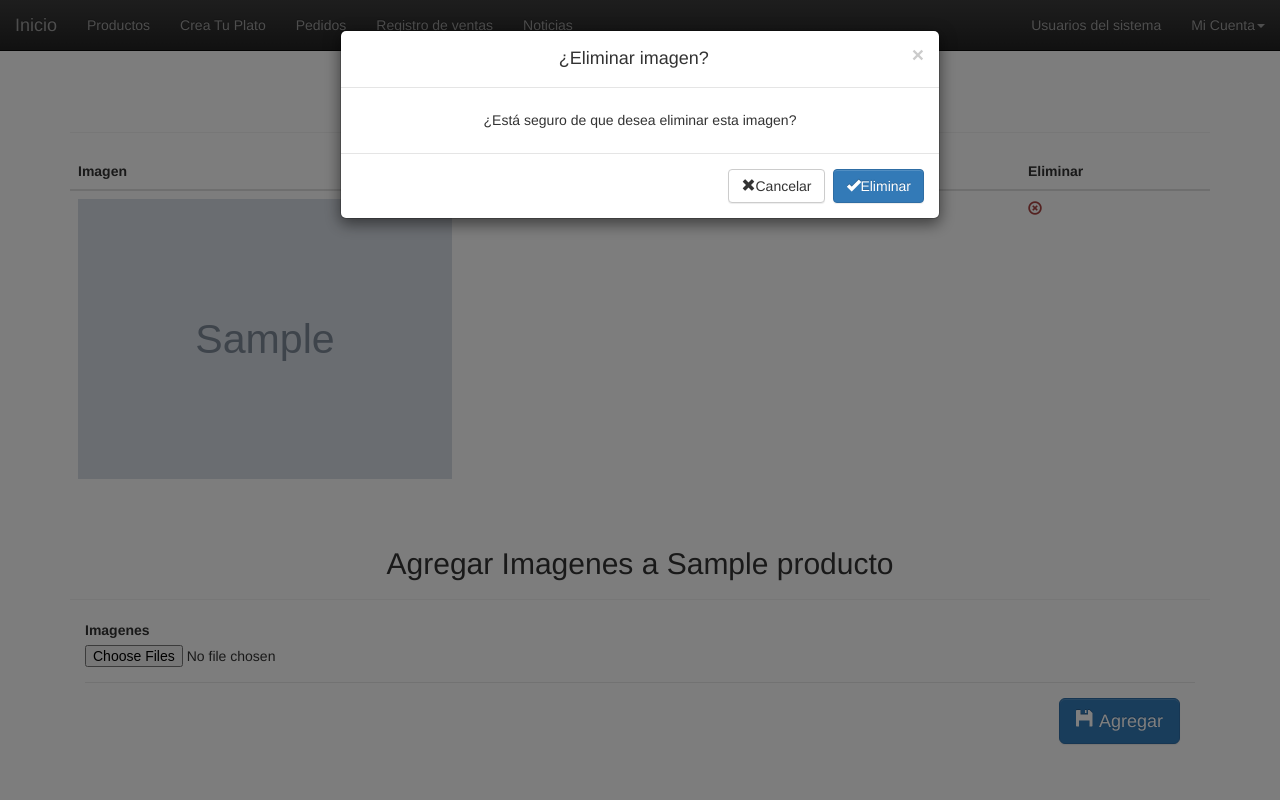
After one commit to puntodesarrollo/colacionesAndrea, a PHP site: page /productos/editarImagenes.php?p=1 in a window 1280 px wide, after a click that opens the changed part. The commit adds this page. Run offline with PHP 8.4, Linux system fonts and the light colour scheme; the visitor is signed in with stand-in values (Sample User, id 1); tables that the repository leaves empty or names only in its code hold one stand-in row (values such as "Sample post"); grey boxes marked "Sample" are stand-in pictures; some libraries are stand-ins or nearby versions.

Commit message:
agregar cambios

```diff
--- /dev/null
+++ b/admin/productos/editarImagenes.php
@@ -0,0 +1,127 @@
+<?php
+		$sesion = include $_SERVER['DOCUMENT_ROOT']."/admin/verificarSesion.php";
+
+		if($sesion===false){
+			header("location:/admin/login");
+			exit;
+		}
+
+		include $_SERVER['DOCUMENT_ROOT']."/admin/header.php";
+
+
+
+		$id_producto= $_GET["p"];
+
+		include $_SERVER['DOCUMENT_ROOT']."/admin/conexion.php";
+
+		$sql="SELECT * FROM productos WHERE id='$id_producto'";
+		$result = mysqli_query($con,$sql);
+
+		for ($i = 0; $i <$result->num_rows; $i++) {
+			$result->data_seek($i);
+			$fila = $result->fetch_assoc();
+			$nombre=$fila["nombre"];
+		}
+
+
+
+		$sql_fotos="SELECT * FROM fotos_productos WHERE id_producto='$id_producto'";
+
+		$result_fotos = mysqli_query($con,$sql_fotos);
+		$fotos=array();
+
+
+
+	?>
+	</br>
+	</br>
+	<div class="page-header">
+        <h2 class="text-center">Eliminar Imagenes de <?php echo $nombre; ?></h2>
+    </div>
+	<div class="table-responsive">
+		<table class="table table-hover">
+			<thead>
+				<tr>
+					<th class="col-sm-10">Imagen</th>
+					<th>Eliminar</th>
+				</tr>
+			</thead>
+			<tbody>
+				<?php
+
+					for ($i = 0; $i <$result_fotos->num_rows; $i++)
+					{
+						$result_fotos->data_seek($i);
+						$fila = $result_fotos->fetch_assoc();
+						$id = $fila["id"];
+						$nombreFoto=$fila["ruta_foto"];
+						echo '<tr>
+								<td><img src="'.$nombreFoto.'" width="40%"; class="hidden-xs" /><img src="'.$nombreFoto.'" width="100%"; class="visible-xs" /></td>
+								<td><a href="#" data-toggle="modal" data-target="#myModal" onclick="funcionDelete(\''.$id.'\',\''.$nombreFoto.'\',\''.$id_producto.'\')">
+										<span class="glyphicon glyphicon-remove-circle text-danger"></span>
+									</a></td>
+							</tr>';
+					}
+				?>
+			</tbody>
+		</table>
+
+
+	</div>
+
+
+
+	<div class="page-header">
+        <h2 class="text-center">Agregar Imagenes a <?php echo $nombre; ?></h2>
+    </div>
+	<div class="col-sm-12">
+		<form action="agregarNuevasImagenes.php" method="post" enctype="multipart/form-data">
+			<input name="id_producto" value="<?php echo $id_producto; ?>" hidden/>
+			<div class="form-group">
+				<label for="nombre" class="control-label">Imagenes</label>
+				<input type="file" class="filestyle" name="imagen[]" id="imagen" data-input="false" data-buttonText="Elegir Imagenes" multiple accept="image/*">
+			</div>
+			<div class="modal-footer">
+				<button class="btn btn-primary btn-lg"><i class="glyphicon glyphicon-floppy-disk" aria-hidden="true"></i>&nbsp;Agregar</button>
+			</div>
+		</form>
+	</div>
+
+
+
+	<!-- Modal -->
+	<div class="modal fade" id="myModal" tabindex="-1" role="dialog" aria-labelledby="myModalLabel" aria-hidden="true">
+		<div class="modal-dialog">
+			<div class="modal-content">
+				<div class="modal-header">
+					<button type="button" class="close" data-dismiss="modal"><span aria-hidden="true">&times;</span><span class="sr-only">Close</span></button>
+					<h4 class="modal-title text-center" id="myModalLabel">¿Eliminar imagen?</h4>
+				</div>
+				<div class="modal-body">
+					<h5 class="text-center" id="text-modal"></h5>
+				</div>
+				<div class="modal-footer">
+					<button type="button" class="btn btn-default" data-dismiss="modal"><i class="glyphicon glyphicon-remove"></i>Cancelar</button>
+					<a href="" type="button" id="btn_delete" class="btn btn-primary"><i class="glyphicon glyphicon-ok"></i>Eliminar</a>
+				</div>
+			</div>
+		</div>
+	</div>
+
+
+<script type="text/javascript">
+	function funcionDelete(id,nombreFoto,idProducto) {
+		$("#text-modal").html("");
+		var cadena = "eliminarImagen.php?t=id&n=nombreFoto&producto=idProducto";
+		cadena = cadena.replace("id",id);
+		cadena = cadena.replace("nombreFoto",nombreFoto);
+		cadena = cadena.replace("idProducto",idProducto);
+		$("#btn_delete").attr("href", cadena);
+		$("#text-modal").append("¿Está seguro de que desea eliminar esta imagen?");
+	}
+
+	</script>
+<?php
+	mysqli_close($con);
+	include $_SERVER['DOCUMENT_ROOT']."/admin/footer.php";
+?>
--- a/admin/productos/metodoEditar.php
+++ b/admin/productos/metodoEditar.php
@@ -19,6 +19,6 @@
     	$insert = $con->query("INSERT INTO dias_productos (id_producto,dia) VALUES('$id','$dia')");
 
     }
-
+	mysqli_close($con);
 	header("location:/admin/productos");
 ?>
--- a/admin/productos/subir.php
+++ b/admin/productos/subir.php
@@ -32,7 +32,7 @@
 
 
 
-
+	mysqli_close($con);
     header("location:/admin/productos");
 
 ?>
```
Also changed, not shown: admin/productos/agregar.php (+18 -1 lines), admin/productos/agregarNuevasImagenes.php (added, +22 -0 lines), admin/productos/editar.php (+18 -1 lines), admin/productos/eliminarImagen.php (added, +34 -0 lines), admin/productos/index.php (+16 -3 lines).
